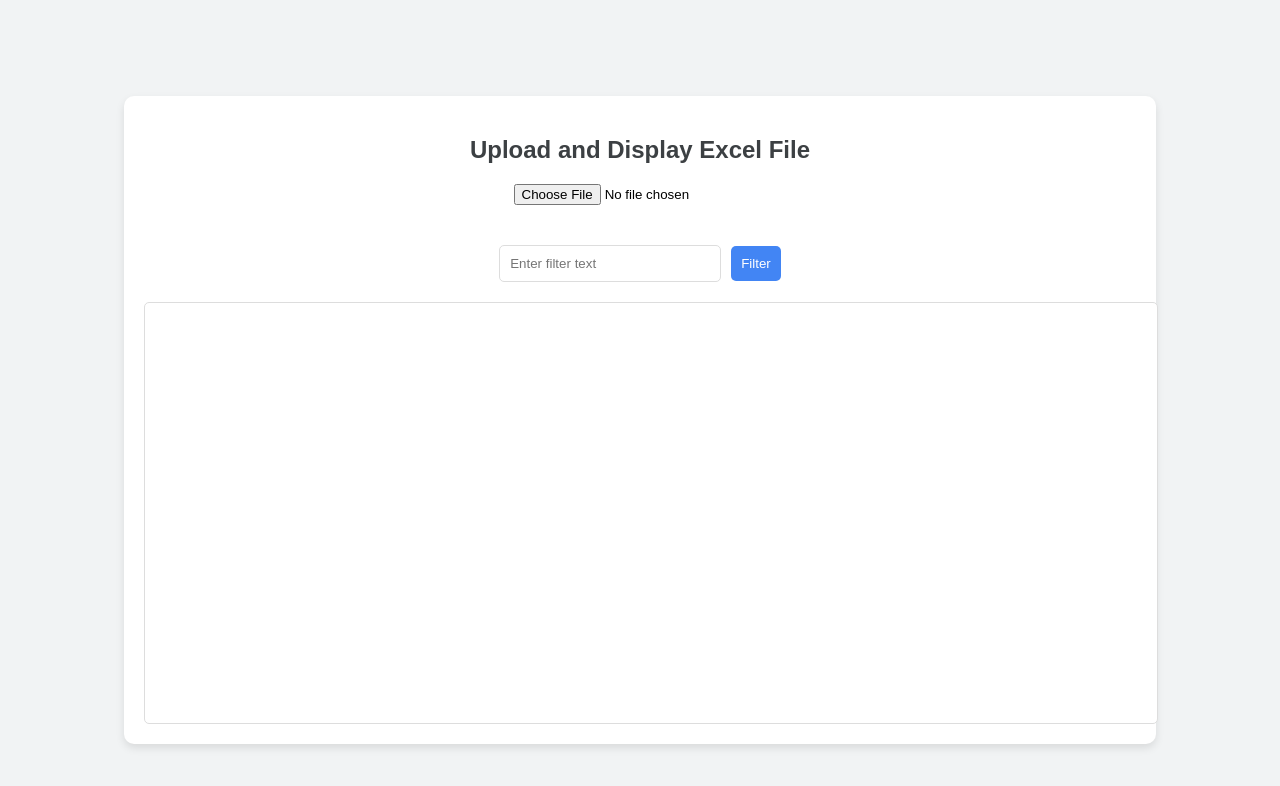
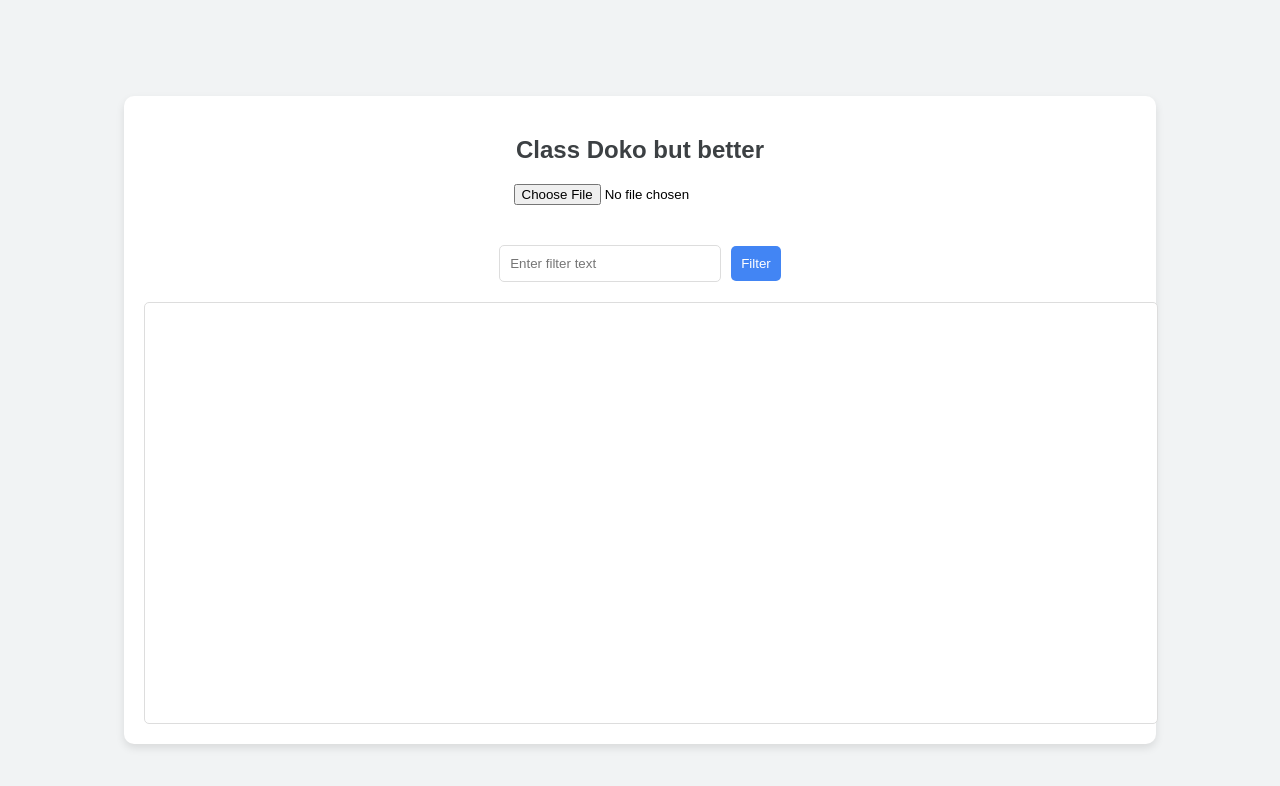
Before and after one commit to ShadowHat69/shaggy, a plain HTML site: page index.html in a window 1280 px wide. Drawn offline with Linux system fonts and the light colour scheme.

Commit message:
Update index.html

```diff
--- a/index.html
+++ b/index.html
@@ -3,13 +3,15 @@
 <head>
     <meta charset="UTF-8">
     <meta name="viewport" content="width=device-width, initial-scale=1.0">
-    <title>Excel File Upload and Filter</title>
+    <title>Classdoko 2.0</title> <!-- THIS IS THE TAB TITLE-->
     <link rel="stylesheet" href="styles.css">
     <script src="https://cdnjs.cloudflare.com/ajax/libs/xlsx/0.17.0/xlsx.full.min.js"></script>
 </head>
 <body>
     <div class="container">
-        <h2>Upload and Display Excel File</h2>
+        <h2 id="subtitle"></h2>
+        <h2 id="subtitles"></h2>
+        <h2 id="maintitle">Class Doko but better</h2> <!-- THIS IS THE PAGe HEADING/TITLE-->
         <input type="file" id="file-input" accept=".xlsx, .xls">
         <div class="filter-container">
             <input type="text" id="filter-input" placeholder="Enter filter text">
```
